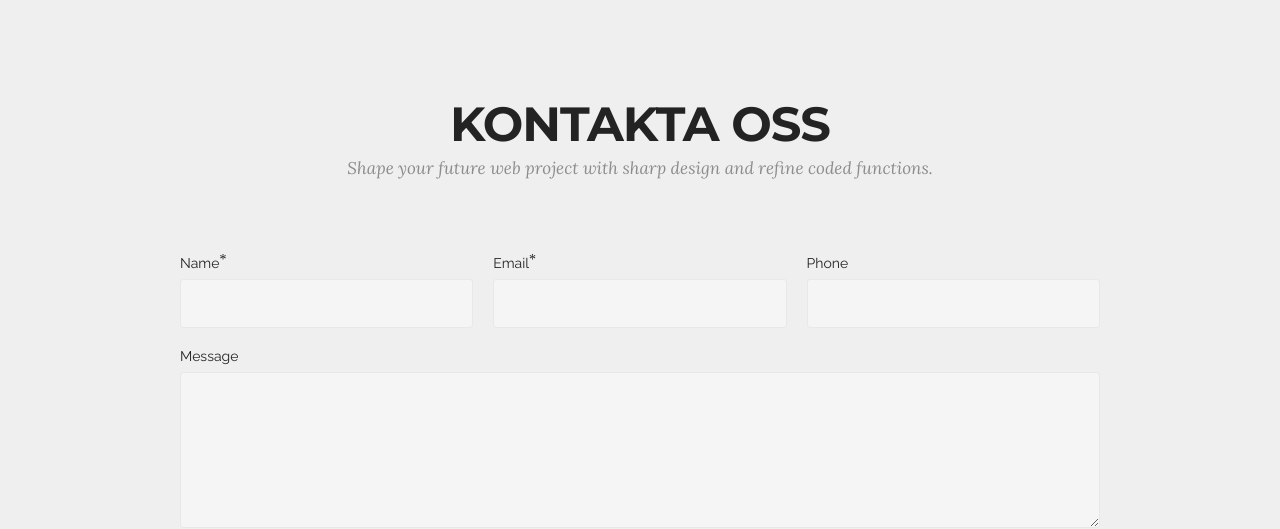
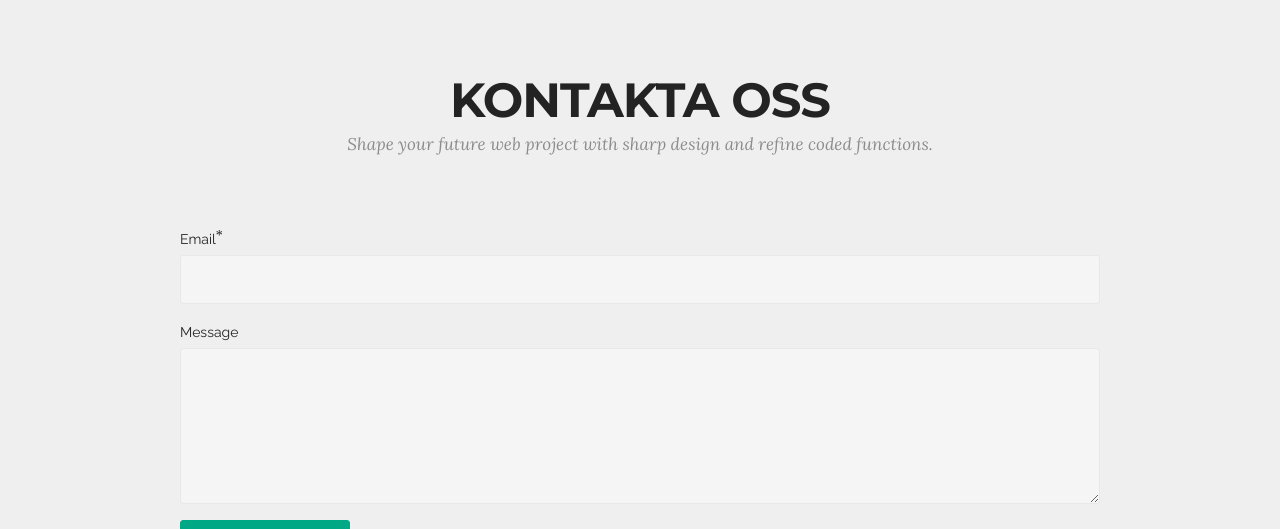
Before and after one commit to camgus/keyslider, a plain HTML site: page index.html in a window 1280 px wide. Shown: the part 2271-2800 px from the top of the page. Drawn offline with Linux system fonts and the light colour scheme; files that its build step writes are made by us from their sources; a script that the page names is missing; a web font is replaced by a local one.

Commit message:
create github pages

```diff
--- a/index.html
+++ b/index.html
@@ -62,7 +62,7 @@
 
 </section>
 
-<section class="engine"><a href="https://mobirise.co/q">bootstrap slideshow</a></section><section class="mbr-section mbr-section-hero mbr-section-full mbr-section-with-arrow mbr-parallax-background mbr-after-navbar" id="header4-g" data-rv-view="48" style="background-image: url(assets/images/untitled-76-2000x1428.jpg);">
+<section class="engine"><a href="https://mobirise.co/n">bootstrap modal popup</a></section><section class="mbr-section mbr-section-hero mbr-section-full mbr-section-with-arrow mbr-parallax-background mbr-after-navbar" id="header4-g" data-rv-view="48" style="background-image: url(assets/images/untitled-76-2000x1428.jpg);">
 
     <div class="mbr-overlay" style="opacity: 0.2; background-color: rgb(0, 0, 0);"></div>
 
@@ -122,7 +122,7 @@
                     <div class="card-block">
                         <h4 class="card-title">3. Utvärdera&nbsp;</h4>
                         <h5 class="card-subtitle">Var 100% säker på att alla fått&nbsp;<div>Rätt information om era nyheter</div></h5>
-                        <p class="card-text">KeySlider visar hur länge säljarna presenterat<br>en viss presentation. Bra för produktavdelningen <br>för &nbsp;utvärdering av en kampanj.<br>Hur kan vi göra det bättre i framtiden.</p>
+                        <p class="card-text">KeySlider visar hur länge säljarna presenterat<br>en viss presentation.&nbsp;</p>
 
                     </div>
                 </div>
@@ -181,30 +181,20 @@
 
                     <form action="https://mobirise.com/" method="post" data-form-title="KONTAKTA OSS">
 
-                        <input type="hidden" value="U/oBKkSru6G2t13lP69FGLxO4DeuPamxR6RILM0BgRArOrRVAPXJnEt1xLwmqyoDsatrZagvJKieiZ7x8dOSKvq0Es1U0EufrkiGtAn+MhK82F5eYaknDGQWzszXsOnw" data-form-email="true">
+                        <input type="hidden" value="BT9JddlLlwbHD5jEuJIH87nibjDL2jSVlcHryC7kbIghWbM5dRVN70Qdmq/eZryvCSUky/9dGTNIL7WDkFS5kQ8cLHU8mN+Mj7Gcgem6cfn8te1mwdgHSU73x5c7sbyn" data-form-email="true">
 
                         <div class="row row-sm-offset">
 
-                            <div class="col-xs-12 col-md-4">
-                                <div class="form-group">
-                                    <label class="form-control-label" for="form1-8-name">Name<span class="form-asterisk">*</span></label>
-                                    <input type="text" class="form-control" name="name" required="" data-form-field="Name" id="form1-8-name">
-                                </div>
-                            </div>
 
-                            <div class="col-xs-12 col-md-4">
+
+                            <div class="col-xs-12">
                                 <div class="form-group">
                                     <label class="form-control-label" for="form1-8-email">Email<span class="form-asterisk">*</span></label>
                                     <input type="email" class="form-control" name="email" required="" data-form-field="Email" id="form1-8-email">
                                 </div>
                             </div>
 
-                            <div class="col-xs-12 col-md-4">
-                                <div class="form-group">
-                                    <label class="form-control-label" for="form1-8-phone">Phone</label>
-                                    <input type="tel" class="form-control" name="phone" data-form-field="Phone" id="form1-8-phone">
-                                </div>
-                            </div>
+
 
                         </div>
 
```
Also changed, not shown: 1 other file.
